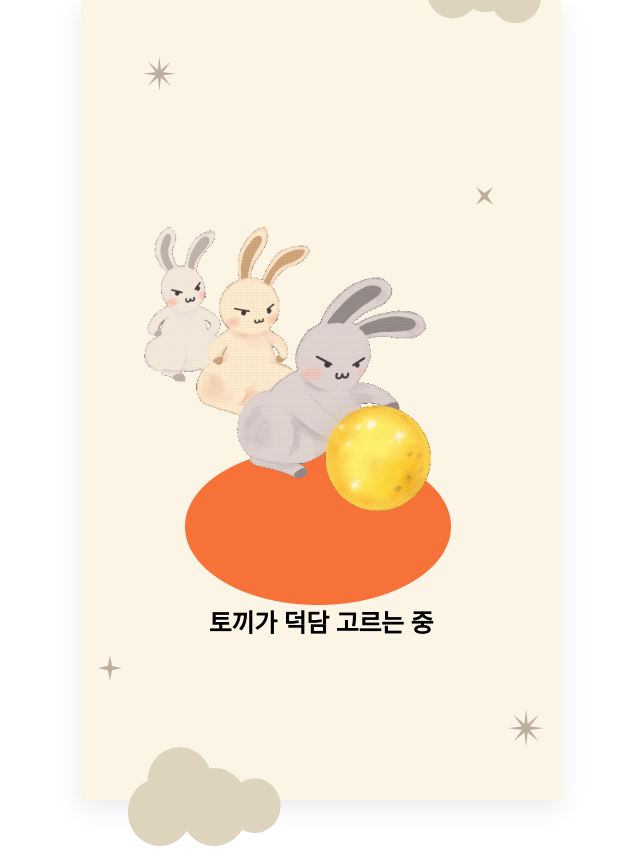
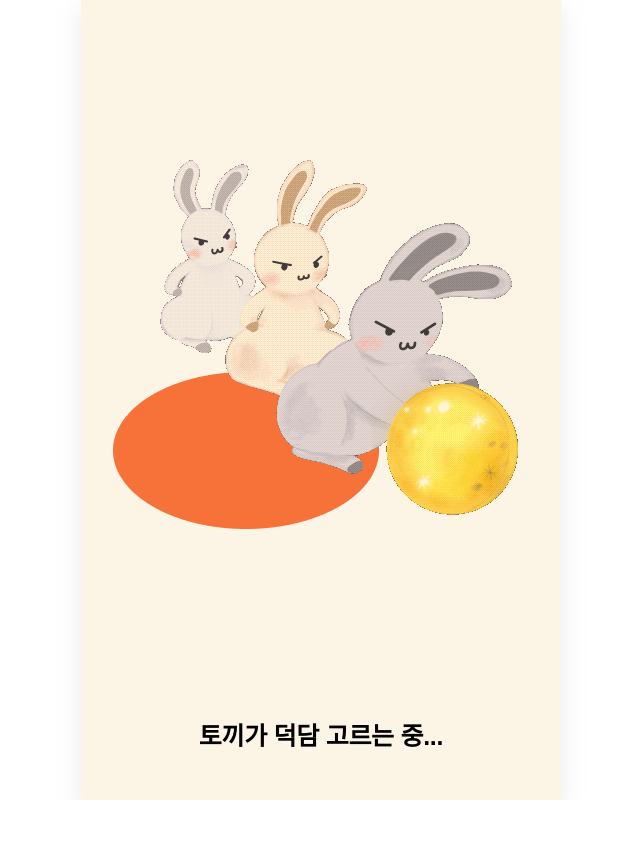
Before and after one commit to pagers-org/here-your-duckdam, a Next.js app: page /load in a window 1280 px wide. Shown: the whole page, without its empty margins (319-959 px from the left). After the commit the page ends 800 px from the top, so only its background shows below. Built offline with nearby package versions, Linux system fonts and the light colour scheme.

Commit message:
fix: layout 오류 수정

```diff
--- a/components/common/LoadingLogo.tsx
+++ b/components/common/LoadingLogo.tsx
@@ -1,11 +1,9 @@
-import { css, keyframes } from '@emotion/react';
 import styled from '@emotion/styled';
 import Image from 'next/image';
-import { loading, loadingBgWithoutCircle, moon } from 'public/icons/index';
+import { loading, moon } from 'public/icons/index';
 
 const LoadingLogo = () => {
     return (
-        <>
         <StyledImages>
             <span>
                 <Image src={loading} alt="selecting card rabbit" />
@@ -14,22 +12,22 @@ const LoadingLogo = () => {
                 <Image src={moon} alt="orange circle background" />
             </span>
         </StyledImages>
-        </>
     );
 };
 
 const StyledImages = styled.div`
-    width: 80%;
+    margin: auto;
 
     span:nth-of-type(1) {
         position: relative;
         z-index: 20;
     }
     span:nth-of-type(2) {
-        position: absolute;
         width: 100%;
-        left: 6.5rem;
-        top: 28rem;
+        position: relative;
+        top: -12rem;
+        left: 2rem;
+        width: 100%;
         z-index: 19;
     }
 `;
--- a/components/layout/Layout.tsx
+++ b/components/layout/Layout.tsx
@@ -1,8 +1,6 @@
 import MetaHead from '@components/common/MetaHead';
 import styled from '@emotion/styled';
 import { KakaoSDK } from 'global';
-import Image from 'next/image';
-import { loadingBgWithoutCircle } from 'public/icons/index';
 import React, { useEffect } from 'react';
 
 type LayoutProps = {
@@ -23,15 +21,7 @@ const Layout = ({ children }: LayoutProps) => {
 
     return (
         <>
-            <Wrapper>
-                <div>{children}</div>
-                <span>
-                    <Image
-                        src={loadingBgWithoutCircle}
-                        alt="cloud and stars background"
-                    />
-                </span>
-            </Wrapper>
+            <Wrapper>{children}</Wrapper>
         </>
     );
 };
@@ -39,6 +29,7 @@ const Layout = ({ children }: LayoutProps) => {
 export default Layout;
 
 const Wrapper = styled.div`
+    z-index: 100;
     position: relative;
     display: flex;
     flex-direction: column;
@@ -50,13 +41,4 @@ const Wrapper = styled.div`
     height: 100vh;
     background-color: #fcf5e6;
     box-shadow: ${({ theme }) => theme.shadow.layout};
-    > div {
-        z-index: 10;
-    }
-    > span {
-        position: absolute;
-        z-index: 3;
-    }
 `;
-
-const StyledSpan = styled.span``;
--- a/pages/load/index.tsx
+++ b/pages/load/index.tsx
@@ -19,7 +19,6 @@ const Load = () => {
                 ...randomNewDuckDam({ randomImageNumber, politeLevel }),
             };
 
-            console.log(newDuckDam);
             const response = await fetch('/api/duckdam/add', {
                 method: 'POST',
                 body: JSON.stringify(newDuckDam),
@@ -54,25 +53,20 @@ const Load = () => {
     }, [router.query.politeLevel, router, addNewDuckDamHandler]);
 
     return (
-        <>
+        <Wrapper>
             <LoadingLogo />
-            <Wrapper>
-                <div>
-                    <Title>토끼가 덕담 고르는 중</Title>
-                </div>
-            </Wrapper>
-        </>
+            <Title>토끼가 덕담 고르는 중...</Title>
+        </Wrapper>
     );
 };
 
 export default Load;
 
 const Wrapper = styled.div`
-    width: 100%;
     display: flex;
-    justify-content: center;
+    flex-direction: column;
     align-items: center;
-    position: relative;
+
     div:nth-child(1) {
         margin-top: 30px;
     }
```
Also changed, not shown: pages/index.tsx (+0 -14 lines). Lines whose indentation alone changed are shown as unchanged.
